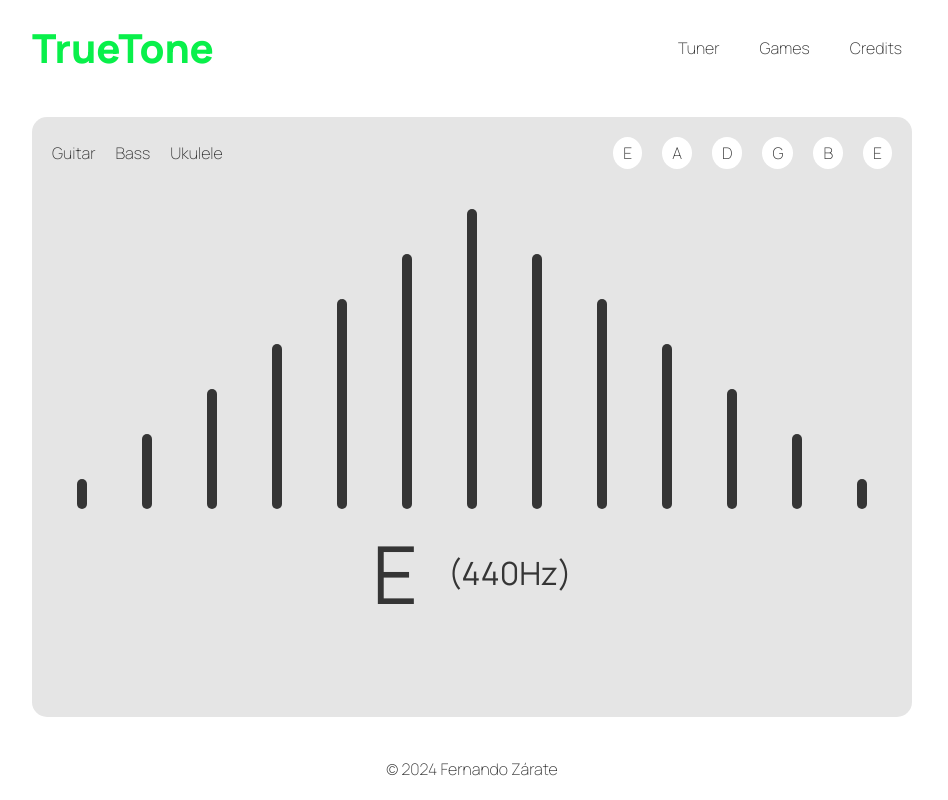
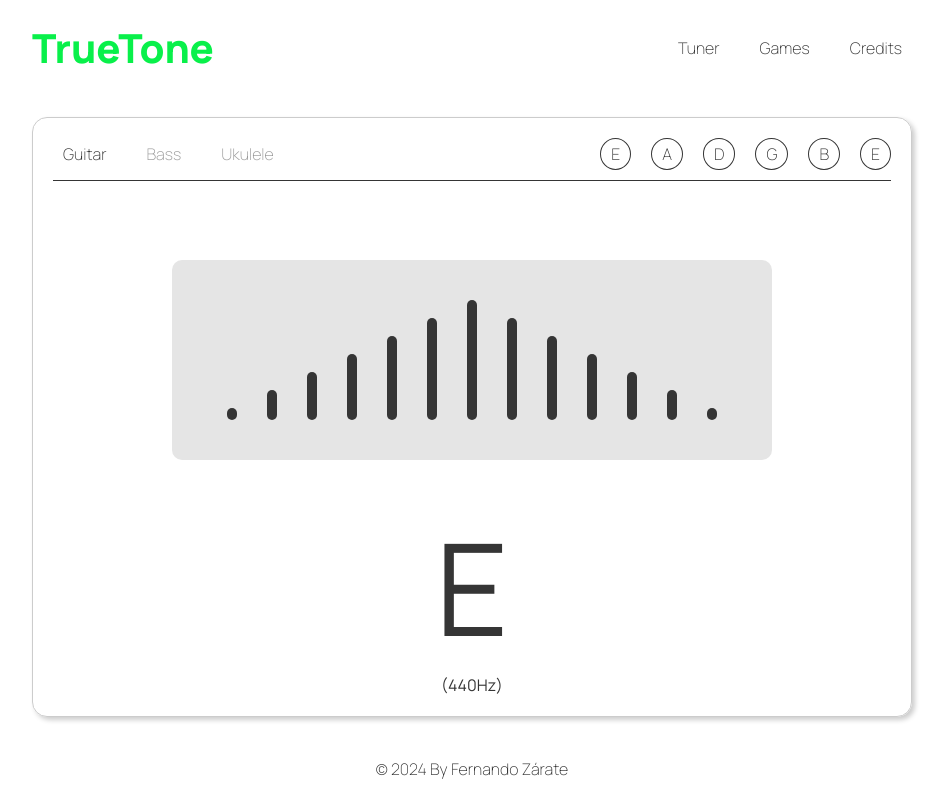
Before and after one commit to fernandozarate07/tuner-app, a React (Vite) app: page / in a window 1280 px wide. Shown: the whole page, without its empty margins (168-1116 px from the left). Built offline with nearby package versions, Linux system fonts and the light colour scheme.

Commit message:
Last commit before branch

```diff
--- a/src/components/Footer/Footer.jsx
+++ b/src/components/Footer/Footer.jsx
@@ -1,7 +1,7 @@
 const Footer = () => {
   return (
     <div className="flex-c-c">
-      <span className="text-xs pading-bl-20">&copy; {new Date().getFullYear()} Fernando Zárate</span>
+      <span className="text-xs pading-bl-20">&copy; {new Date().getFullYear()} By Fernando Zárate</span>
     </div>
   );
 };
--- a/src/components/Indicator/Indicator.jsx
+++ b/src/components/Indicator/Indicator.jsx
@@ -8,18 +8,16 @@ const Indicator = () => {
   };
   return (
     <div className={styles.indicator}>
-      <div className={styles.tuner__indicatorContainer}>
-        <div className={styles.tuner__indicatorContent}>
-          {[...Array(13)].map((_, index) => (
-            <div key={index} className={styles.tuner__lineContainer}>
-              <div className={styles.tuner__line} style={{ height: `${getLineSize(index)}%` }}></div>
-            </div>
-          ))}
-        </div>
+      <div className={styles.indicator__screen}>
+        {[...Array(13)].map((_, index) => (
+          <div key={index} className={styles.indicator__lineContainer}>
+            <div className={styles.indicator__line} style={{ height: `${getLineSize(index)}%` }}></div>
+          </div>
+        ))}
       </div>
-      <div className={`flex-c-c ${styles.tuner__noteDisplay}`}>
-        <span className={styles.tuner_item}>E</span>
-        <span className={`${styles.tuner_item} ${styles.tuner_frequency}`}>(440Hz)</span>
+      <div className={`flex-c-c-column ${styles.indicator__noteDisplay}`}>
+        <span className={`${styles.indicator__item} ${styles.indicator__note}`}>E</span>
+        <span className={`${styles.indicator__item} ${styles.indicator__frequency}`}>(440Hz)</span>
       </div>
     </div>
   );
--- a/src/components/Indicator/Indicator.module.css
+++ b/src/components/Indicator/Indicator.module.css
@@ -1,30 +1,31 @@
-.tuner__indicatorContainer {
+.indicator {
   width: 100%;
 
-  display: flex;
-  justify-content: center;
-  align-items: center;
+  display: grid;
+  grid-template-rows: 1fr auto;
+}
+.indicator__screen {
+  width: 100%;
+  max-width: 600px;
+  min-height: 200px;
+
+  padding: 40px;
+
+  margin: auto;
+  display: grid;
+  grid-template-columns: repeat(13, 1fr);
+
+  border-radius: 10px;
+  background-color: var(--gr);
 }
 
-.tuner__indicatorContent {
-  width: 100%;
-  max-width: 1000px;
-  height: 300px;
-
-  display: grid;
-  grid-template-columns: repeat(13, 1fr);
-  gap: 5px;
-}
-
-.tuner__lineContainer {
-  height: 100%;
-
+.indicator__lineContainer {
   display: flex;
   justify-content: center;
   align-items: flex-end;
 }
 
-.tuner__line {
+.indicator__line {
   width: 10px;
   height: 100%;
 
@@ -32,21 +33,11 @@
   background-color: var(--bk);
   transition: height 0.3s ease;
 }
-
-.tuner__noteDisplay {
-  display: flex;
-  justify-content: center;
-  align-items: center;
-  gap: 10px;
-}
-
-.tuner_item {
-  padding: 10px;
-  font-size: 5rem;
+.indicator__item {
+  font-size: 8rem;
   font-weight: 400;
 }
-
-.tuner_frequency {
-  font-size: 2rem;
+.indicator__frequency {
+  font-size: 1rem;
   color: var(--bk);
 }
--- a/src/components/InstrumentsBar/InstrumentsBar.jsx
+++ b/src/components/InstrumentsBar/InstrumentsBar.jsx
@@ -4,21 +4,17 @@ const InstrumentsBar = ({ setSelectedInstrument, selectedInstrument }) => {
   return (
     <div className={styles.instrumentsBar}>
       <div
-        className={`${styles.instrumentsBar__item} ${
-          selectedInstrument === "guitar" ? styles.active : styles.inactive
-        }`}
+        className={` btn ${styles.instrumentsBar__item} ${selectedInstrument === "guitar" ? "active" : "inactive"}`}
         onClick={() => setSelectedInstrument("guitar")}>
         Guitar
       </div>
       <div
-        className={`${styles.instrumentsBar__item} ${selectedInstrument === "bass" ? styles.active : styles.inactive}`}
+        className={` btn ${styles.instrumentsBar__item} ${selectedInstrument === "bass" ? "active" : "inactive"}`}
         onClick={() => setSelectedInstrument("bass")}>
         Bass
       </div>
       <div
-        className={`${styles.instrumentsBar__item} ${
-          selectedInstrument === "ukulele" ? styles.active : styles.inactive
-        }`}
+        className={` btn ${styles.instrumentsBar__item} ${selectedInstrument === "ukulele" ? "active" : "inactive"}`}
         onClick={() => setSelectedInstrument("ukulele")}>
         Ukulele
       </div>
--- a/src/components/Notes/Notes.jsx
+++ b/src/components/Notes/Notes.jsx
@@ -12,7 +12,7 @@ const Notes = ({ selectedInstrument }) => {
   }
 
   return (
-    <div className={styles.notes}>
+    <div className={`transition ${styles.notes}`}>
       {notes.map((note, index) => (
         <div key={index} className={styles.notes__item}>
           {note}
--- a/src/components/Notes/Notes.module.css
+++ b/src/components/Notes/Notes.module.css
@@ -3,7 +3,8 @@
   gap: 20px;
 }
 .notes__item {
+  padding: 4px 10px;
+
   border-radius: 50%;
-  background-color: var(--wh);
-  padding: 5px 10px;
+  border: 0.5px solid var(--bk);
 }
--- a/src/components/Tuner/Tuner.jsx
+++ b/src/components/Tuner/Tuner.jsx
@@ -8,7 +8,7 @@ const Tuner = () => {
   const [selectedInstrument, setSelectedInstrument] = useState("guitar");
 
   return (
-    <div className={styles.tuner}>
+    <div className={`relieve-out ${styles.tuner}`}>
       <div className={styles.tuner__header}>
         <InstrumentsBar setSelectedInstrument={setSelectedInstrument} selectedInstrument={selectedInstrument} />
         <Notes selectedInstrument={selectedInstrument} />
--- a/src/components/Tuner/Tuner.module.css
+++ b/src/components/Tuner/Tuner.module.css
@@ -10,11 +10,13 @@
   grid-template-rows: auto 1fr;
   gap: 40px;
 
-  background-color: var(--gr);
   border-radius: 15px;
 }
 .tuner__header {
   display: flex;
   justify-content: space-between;
   align-items: center;
+
+  border-bottom: 0.5px solid var(--bk);
+  padding-bottom: 10px;
 }
--- a/src/index.css
+++ b/src/index.css
@@ -145,3 +145,11 @@ button {
 .pading-bl-20{
   padding-block: 20px;
 }
+.relieve-out {
+  padding: 20px;
+  border: 1px solid #ccc;
+  border-radius: 8px;
+  box-shadow:
+    3px 3px 5px rgba(0, 0, 0, 0.2),
+    -3px -3px 5px rgba(255, 255, 255, 0.7);
+}
```
